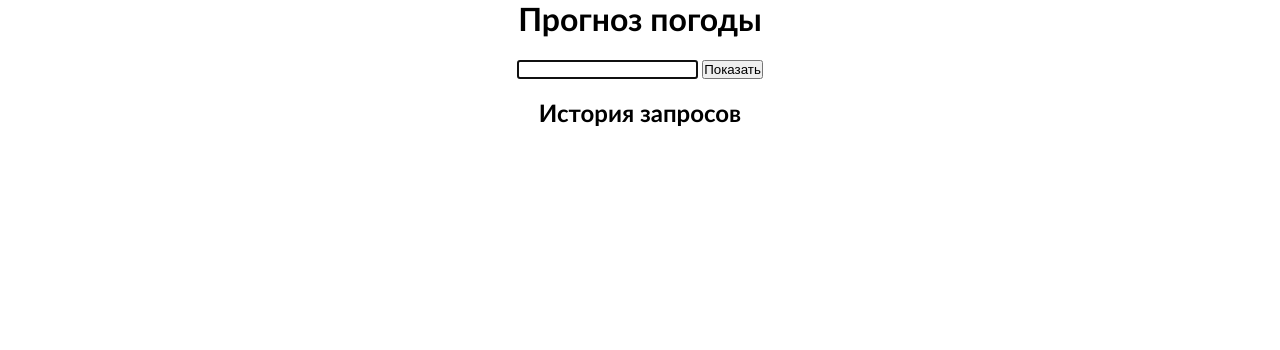
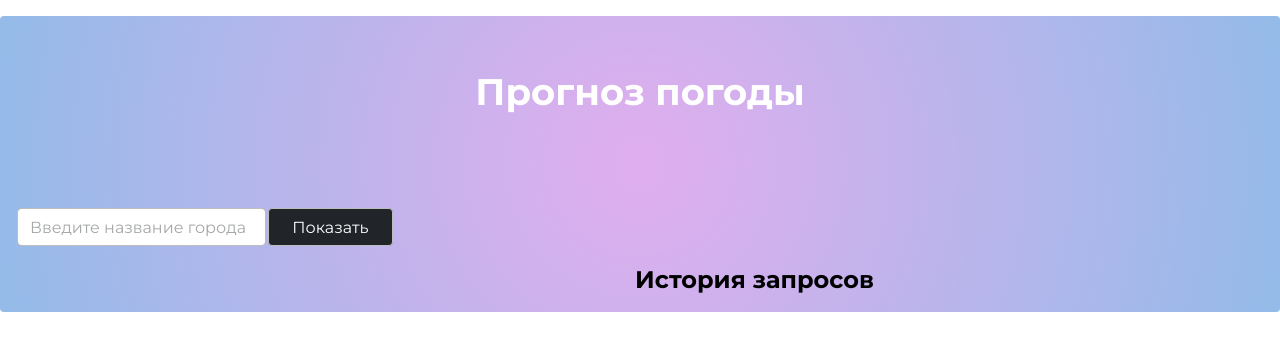
Before and after one commit to gapizova/weather, a website built with webpack: page src/index.html in a window 1280 px wide. Built offline with nearby package versions, Linux system fonts and the light colour scheme; no server answers.

Commit message:
STYLE: add styles for form

```diff
--- a/src/index.html
+++ b/src/index.html
@@ -2,6 +2,9 @@
 <html lang="ru">
   <head>
     <meta charset="UTF-8" />
+    <link rel="preconnect" href="https://fonts.googleapis.com">
+    <link rel="preconnect" href="https://fonts.gstatic.com" crossorigin>
+    <link href="https://fonts.googleapis.com/css2?family=Montserrat:wght@400;700&display=swap" rel="stylesheet">
     <meta
       name="viewport"
       content="width=device-width, user-scalable=no, initial-scale=1.0, maximum-scale=1.0, minimum-scale=1.0"
@@ -10,6 +13,6 @@
     <title>Прогноз погоды</title>
   </head>
   <body>
-    <div id="app" class="container"></div>
+    <section id="app" class="container"></section>
   </body>
 </html>
--- a/src/modules/renderQueryHistory.js
+++ b/src/modules/displayQueryHistory.js
@@ -3,7 +3,8 @@
  * @param el - an element is passed in which 10 lasts query will be paint
  * @param arrLocalStorage - 10 lasts query in localStorage
  */
-export function renderQueryHistory(el, arrLocalStorage) {
+export function displayQueryHistory(el, arrLocalStorage) {
+  // Added to section "history"
   el.innerHTML = `
     <h2>История запросов</h2>
   `;
--- a/src/modules/renderWeatherApp.js
+++ b/src/modules/displayWeatherApp.js
@@ -2,17 +2,18 @@
  * Preparation of the application interface
  * @param wrapperEl - an element is passed in which all components will be paint
  */
-export function renderWeatherApp(wrapperEl) {
+export function displayWeatherApp(wrapperEl) {
+  // Added to section "app"
   wrapperEl.innerHTML = `
     <h1>Прогноз погоды</h1>
 
     <form>
-      <input class="input-form" name="cityName" required autofocus />
+      <input class="input-form" name="cityName" required placeholder="Введите название города" />
       <button class="button-form" type="submit">Показать</button>
     </form>
 
-    <div class="history"></div>
+    <section class="history container-history"></section>
 
-    <div class="info"></div>
+    <section class="info container-info"></section>
   `;
 }
--- a/src/modules/renderWeatherInfo.js
+++ b/src/modules/displayWeatherInfo.js
@@ -5,13 +5,20 @@ const YANDEX_API_KEY = '4f68df8e-cab0-4360-8ebb-d6a2b6c2248c';
  * @param el - an element is passed in which all components will be paint
  * @param data - weather data received in the module getWeather
  */
-export function renderWeatherInfo(el, data) {
+export function displayWeatherInfo(el, data) {
   const mapUrl = `https://static-maps.yandex.ru/v1?apikey=${YANDEX_API_KEY}&l=map&ll=${data.coord.lon},${data.coord.lat}&z=10`;
+  const dataToday = new Date();
 
+  // Added to section "info"
   el.innerHTML = `
     <h2>${data.name}</h2>
-    <p class="text-weather">${data.weather[0].main} - ${data.weather[0].description}</p>
-    <img class="icon-weather" src="https://openweathermap.org/img/wn/${data.weather[0].icon}@2x.png"></img>
+    <p>${dataToday.toLocaleDateString('ru-RU')}</p>
+    <p class="text-weather">${data.weather[0].main}<br>${
+      data.weather[0].description
+    }</p>
+    <img class="icon-weather" src="https://openweathermap.org/img/wn/${
+      data.weather[0].icon
+    }@2x.png" alt="Icon weather"></img>
     <p class="text-temp">Температура: ${data.main.temp} °C</p>
     <img class="map-weather" src="${mapUrl}" alt="Yandex map"></img>
   `;
--- a/src/runApp.js
+++ b/src/runApp.js
@@ -1,15 +1,15 @@
-import { renderWeatherApp } from './modules/renderWeatherApp';
-import { renderQueryHistory } from './modules/renderQueryHistory';
+import { displayWeatherApp } from './modules/displayWeatherApp';
+import { displayQueryHistory } from './modules/displayQueryHistory';
 import { getCurrentCityName } from './modules/getCurrentCityName';
 import { getWeather } from './modules/getWeather';
-import { renderWeatherInfo } from './modules/renderWeatherInfo';
+import { displayWeatherInfo } from './modules/displayWeatherInfo';
 
 /**
  * Combining all functions in a single file for collaboration
  * @param el - an element is passed in which all components will be paint
  */
 export async function runApp(el) {
-  renderWeatherApp(el);
+  displayWeatherApp(el);
 
   const input = document.querySelector('.input-form');
   const form = document.querySelector('form');
@@ -31,16 +31,16 @@ export async function runApp(el) {
     localStorage.setItem('recentQueries', JSON.stringify(recentQueries));
   }
 
-  renderQueryHistory(historyWrapper, recentQueries);
+  displayQueryHistory(historyWrapper, recentQueries);
 
   /**
-   * The function calls function renderWeatherInfo and getWeather to display weather information
+   * The function calls function displayWeatherInfo and getWeather to display weather information
    * @param cityName - currrent city name or city name in history or input value
    */
   async function finallyRenderWeather(cityName) {
     try {
       const weatherData = await getWeather(cityName);
-      renderWeatherInfo(infoWrapper, weatherData);
+      displayWeatherInfo(infoWrapper, weatherData);
     } catch (finallyRenderWeatherError) {
       console.error({ finallyRenderWeatherError });
       infoWrapper.innerHTML = 'Возможно введено неверное название города';
@@ -54,7 +54,7 @@ export async function runApp(el) {
 
     finallyRenderWeather(input.value);
     addQuery(input.value);
-    renderQueryHistory(historyWrapper, recentQueries);
+    displayQueryHistory(historyWrapper, recentQueries);
     input.value = '';
   });
 
--- a/src/styles/style.css
+++ b/src/styles/style.css
@@ -9,19 +9,108 @@ html {
 }
 
 body {
-  font-family: Calibri, sans-serif;
+  font-family: Montserrat, sans-serif;
   font-size: 1rem;
   line-height: 1.2;
 }
 
 .container {
   max-width: 1400px;
-  margin: 0 auto;
+  margin: 1em auto;
+  padding: 1em;
 }
 
 #app {
   display: flex;
-  flex-direction: column;
-  align-items: center;
   gap: 20px;
+  flex-wrap: wrap;
+  background: rgb(225 174 238);
+  background: radial-gradient(
+    circle,
+    rgb(225 174 238 / 100%) 0%,
+    rgb(148 187 233 / 100%) 100%
+  );
+  border: 1px solid transparent;
+  border-radius: 0.25rem;
 }
+
+h1 {
+  padding: 1em 1em 2em;
+  text-align: center;
+  flex-basis: 100%;
+  color: #fff;
+  font-size: 2.312rem;
+  font-weight: 700;
+}
+
+form {
+  width: 100%;
+  display: flex;
+  gap: 2px;
+}
+
+.input-form {
+  display: block;
+  width: 20%;
+  height: calc(2.25rem + 2px);
+  padding: 0.375rem 0.75rem;
+  font-family: inherit;
+  font-size: 1rem;
+  font-weight: 400;
+  color: #212529;
+  background-color: #fff;
+  background-clip: padding-box;
+  border: 1px solid #bdbdbd;
+  border-radius: 0.25rem;
+  transition:
+    border-color 0.15s ease-in-out,
+    box-shadow 0.15s ease-in-out;
+}
+
+.input-form:focus {
+  color: #212529;
+  background-color: #fff;
+  border-color: #bdbdbd;
+  outline: 0;
+  box-shadow: 0 0 0 0.2rem rgb(158 158 158 / 25%);
+}
+
+.input-form::placeholder {
+  color: #212529;
+  opacity: 0.4;
+}
+
+.button-form {
+  display: inline-block;
+  width: 10%;
+  font-family: inherit;
+  font-weight: 400;
+  color: #fff;
+  text-align: center;
+  vertical-align: middle;
+  cursor: pointer;
+  background-color: #212529;
+  border: 1px solid #bdbdbd;
+  padding: 0.375rem 0.75rem;
+  font-size: 1rem;
+  border-radius: 0.25rem;
+  transition: background-color 0.15s ease-in-out;
+}
+
+.button-form:hover {
+  background-color: #bdbdbd;
+}
+
+.history {
+  order: 1;
+  flex-basis: 48%;
+}
+
+.info {
+  flex-basis: 48%;
+}
+
+.info h2 {
+  color: #fff;
+  font-size: 1.25rem;
+}
```
Also changed, not shown: src/modules/displayQueryHistory.test.js (renamed from src/modules/renderQueryHistory.test.js, +3 -3 lines), src/modules/displayWeatherApp.test.js (renamed from src/modules/renderWeatherApp.test.js, +3 -3 lines), src/modules/displayWeatherInfo.test.js (renamed from src/modules/renderWeatherInfo.test.js, +5 -5 lines), src/runApp.test.js (+11 -11 lines), 2 other files.
